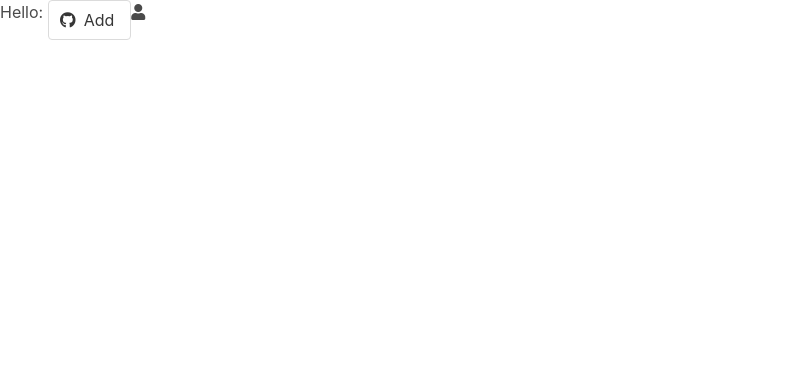
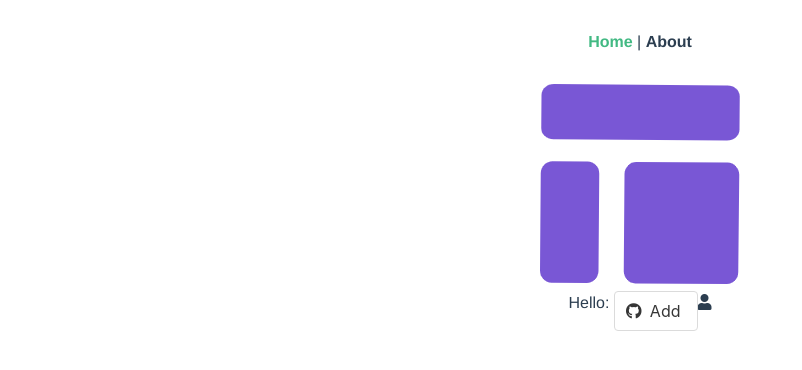
Before and after one commit to leonfancy/vue-buefy-template, a Vue app: page / in a window 1280 px wide. Shown: the top 370 px of the page, without its empty margins (0-802 px from the left). Built offline with nearby package versions, Linux system fonts and the light colour scheme.

Commit message:
Add vue router.

```diff
--- a/package.json
+++ b/package.json
@@ -10,11 +10,13 @@
   "dependencies": {
     "buefy": "^0.9.8",
     "core-js": "^3.6.5",
-    "vue": "^2.6.11"
+    "vue": "^2.6.11",
+    "vue-router": "^3.2.0"
   },
   "devDependencies": {
     "@vue/cli-plugin-babel": "~4.5.0",
     "@vue/cli-plugin-eslint": "~4.5.0",
+    "@vue/cli-plugin-router": "^4.5.13",
     "@vue/cli-service": "~4.5.0",
     "babel-eslint": "^10.1.0",
     "eslint": "^6.7.2",
--- a/src/App.vue
+++ b/src/App.vue
@@ -1,19 +1,32 @@
 <template>
   <div id="app">
-    <HelloWorld/>
+    <div id="nav">
+      <router-link to="/">Home</router-link> |
+      <router-link to="/about">About</router-link>
+    </div>
+    <router-view/>
   </div>
 </template>
 
-<script>
-import HelloWorld from './components/HelloWorld.vue'
+<style>
+#app {
+  font-family: Avenir, Helvetica, Arial, sans-serif;
+  -webkit-font-smoothing: antialiased;
+  -moz-osx-font-smoothing: grayscale;
+  text-align: center;
+  color: #2c3e50;
+}
 
-export default {
-  name: 'App',
-  components: {
-    HelloWorld
-  }
+#nav {
+  padding: 30px;
 }
-</script>
 
-<style>
+#nav a {
+  font-weight: bold;
+  color: #2c3e50;
+}
+
+#nav a.router-link-exact-active {
+  color: #42b983;
+}
 </style>
--- a/src/main.js
+++ b/src/main.js
@@ -5,9 +5,11 @@ Vue.config.productionTip = false
 
 import Buefy from 'buefy'
 import 'buefy/dist/buefy.css'
+import router from './router'
 
 Vue.use(Buefy, { defaultIconPack: 'fas' })
 
 new Vue({
-  render: h => h(App),
+  router,
+  render: h => h(App)
 }).$mount('#app')
--- /dev/null
+++ b/src/router/index.js
@@ -0,0 +1,27 @@
+import Vue from 'vue'
+import VueRouter from 'vue-router'
+import Home from '../views/Home.vue'
+
+Vue.use(VueRouter)
+
+const routes = [
+  {
+    path: '/',
+    name: 'Home',
+    component: Home
+  },
+  {
+    path: '/about',
+    name: 'About',
+    // route level code-splitting
+    // this generates a separate chunk (about.[hash].js) for this route
+    // which is lazy-loaded when the route is visited.
+    component: () => import(/* webpackChunkName: "about" */ '../views/About.vue')
+  }
+]
+
+const router = new VueRouter({
+  routes
+})
+
+export default router
--- /dev/null
+++ b/src/views/About.vue
@@ -0,0 +1,5 @@
+<template>
+  <div class="about">
+    <h1>This is an about page</h1>
+  </div>
+</template>
--- /dev/null
+++ b/src/views/Home.vue
@@ -0,0 +1,18 @@
+<template>
+  <div class="home">
+    <img alt="Vue logo" src="../assets/logo.png">
+    <HelloWorld/>
+  </div>
+</template>
+
+<script>
+// @ is an alias to /src
+import HelloWorld from '@/components/HelloWorld.vue'
+
+export default {
+  name: 'Home',
+  components: {
+    HelloWorld
+  }
+}
+</script>
```
Also changed, not shown: 1 other file (tests, documents, lock files or other folders).
